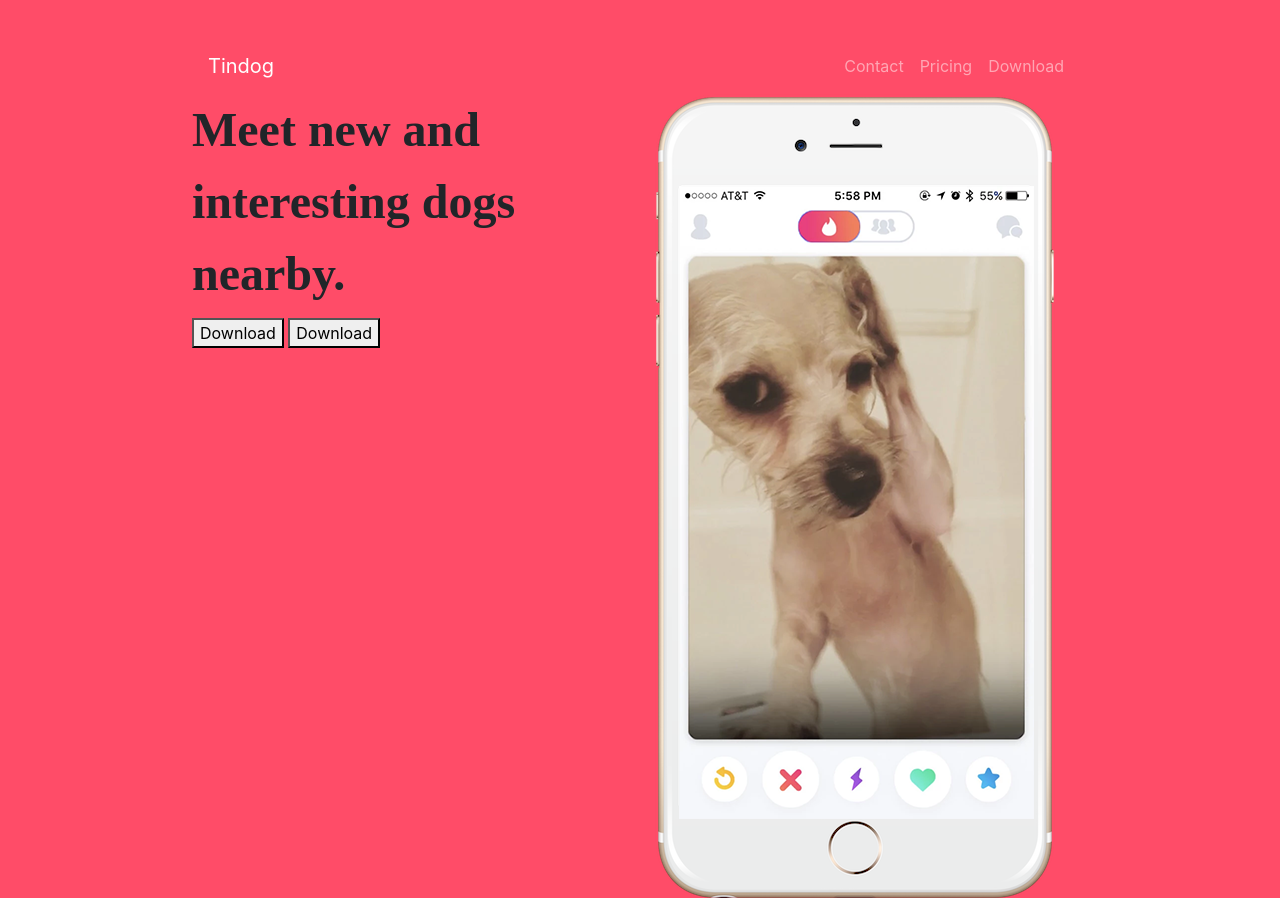
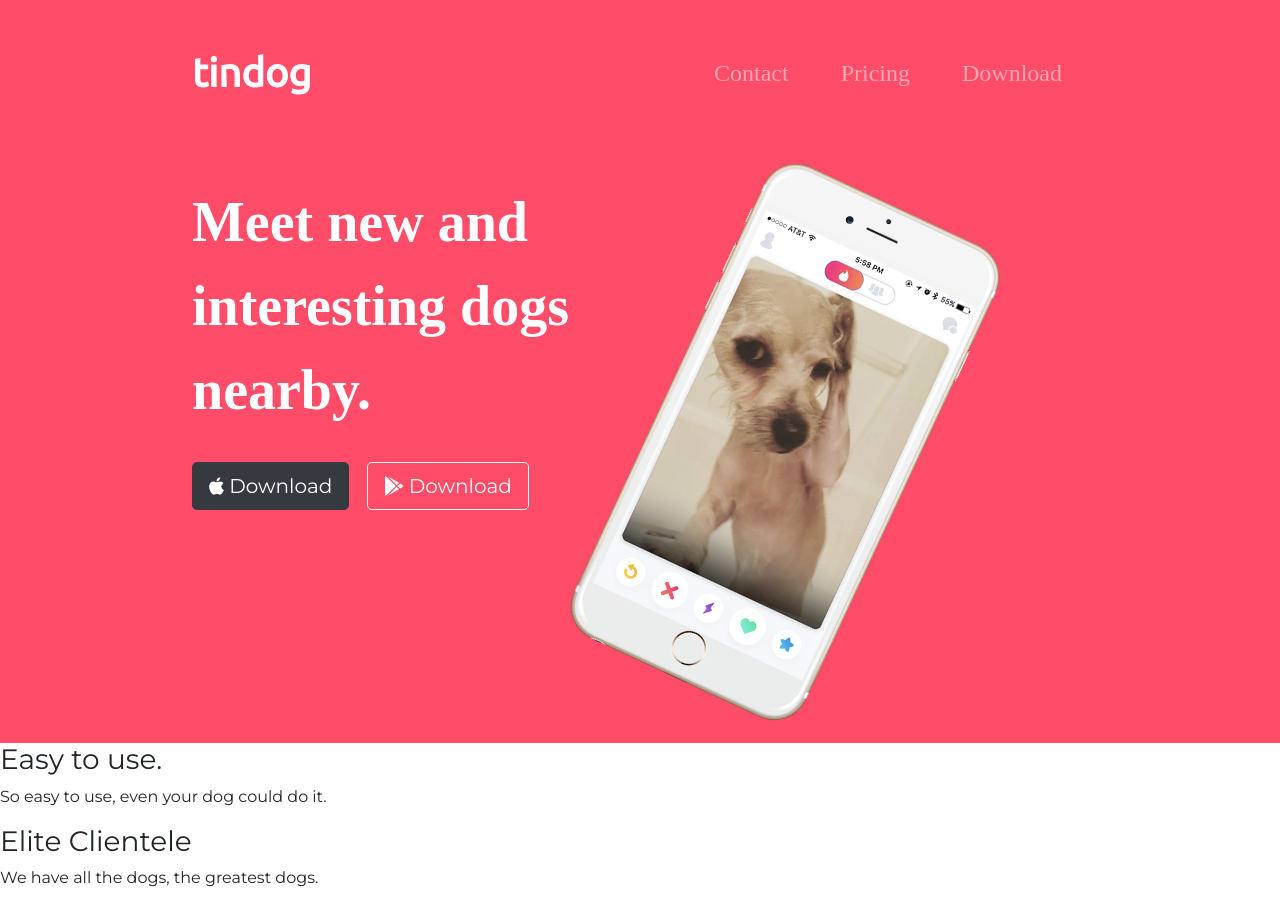
Before and after one commit to matichmike/web-development-practice, a plain HTML site: page tinDog/index.html in a window 1280 px wide. Shown: the top 898 px of the page. Drawn offline with nearby package versions, Linux system fonts and the light colour scheme.

Commit message:
css and rotation added

```diff
--- a/tinDog/css/styles.css
+++ b/tinDog/css/styles.css
@@ -1,3 +1,7 @@
+body {
+  font-family: "Montserrat";
+}
+
 h1 {
   font-family: 'Montserrat-Black, sans-serif';
   font-size: 3rem;
@@ -7,8 +11,42 @@ h1 {
 
 #title {
   background-color: #ff4c68;
+  color: #fff;
 }
 
 .container-fluid {
   padding: 3% 15%;
 }
+
+.big-heading {
+  font-family: "Montserrat-Black";
+  font-size: 3.5rem;
+  line-height: 1.5;
+}
+
+.navbar {
+  padding: 0 0 4.5rem;
+}
+
+.navbar-brand {
+  font-family: "Ubuntu";
+  font-size: 2.5rem;
+  font-weight: bold;
+}
+.nav-item {
+  padding: 0 18px;
+}
+
+.nav-link {
+  font-size: 1.5rem;
+  font-family: "Montserrat-light"
+}
+
+.download-button {
+  margin: 5% 3% 5% 0;
+}
+
+.title-image {
+  width: 60%;
+  transform: rotate(25deg);
+}
--- a/tinDog/index.html
+++ b/tinDog/index.html
@@ -3,11 +3,12 @@
 
 <head>
   <meta charset="utf-8">
-  <title>TinDog</title>
+  <title>tinDog</title>
   <link rel="stylesheet" href="https://cdn.jsdelivr.net/npm/bootstrap@4.5.3/dist/css/bootstrap.min.css"
     integrity="sha384-TX8t27EcRE3e/ihU7zmQxVncDAy5uIKz4rEkgIXeMed4M0jlfIDPvg6uqKI2xXr2" crossorigin="anonymous">
     <link rel="stylesheet" href="https://fonts.googleapis.com/css?family=Ubuntu">
   <link rel="stylesheet" href="css/styles.css">
+  <script defer src="https://use.fontawesome.com/releases/v5.0.7/js/all.js"></script>
   <script src="https://code.jquery.com/jquery-3.5.1.slim.min.js"
     integrity="sha384-DfXdz2htPH0lsSSs5nCTpuj/zy4C+OGpamoFVy38MVBnE+IbbVYUew+OrCXaRkfj" crossorigin="anonymous">
   </script>
@@ -28,7 +29,7 @@
     <!-- Nav Bar -->
 
     <nav class="navbar navbar-expand-lg navbar-dark">
-      <a class="navbar-brand" href="">Tindog</a>
+      <a class="navbar-brand" href="">tindog</a>
       <button class="navbar-toggler" type="button" data-toggle="collapse" data-target="#navbarSupportedContent"
         aria-controls="navbarSupportedContent" aria-expanded="false" aria-label="Toggle navigation">
         <span class="navbar-toggler-icon"></span>
@@ -53,12 +54,12 @@
 
     <div class="row">
       <div class="col-lg-6">
-        <h1>Meet new and interesting dogs nearby.</h1>
-        <button type="button">Download</button>
-        <button type="button">Download</button>
+        <h1 class="big-heading">Meet new and interesting dogs nearby.</h1>
+        <button type="button" class="btn btn-dark btn-lg download-button"><i class="fab fa-apple"></i> Download</button>
+        <button type="button" class="btn btn-outline-light btn-lg download-button"><i class="fab fa-google-play"></i> Download</button>
       </div>
       <div class="col-lg-6">
-        <img src="images/iphone6.png" alt="iphone-mockup">
+        <img class="title-image" src="images/iphone6.png" alt="iphone-mockup">
       </div>
     </div>
 
```
